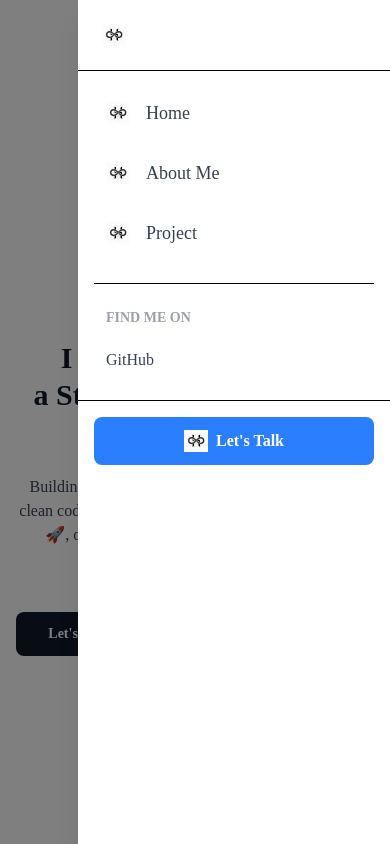
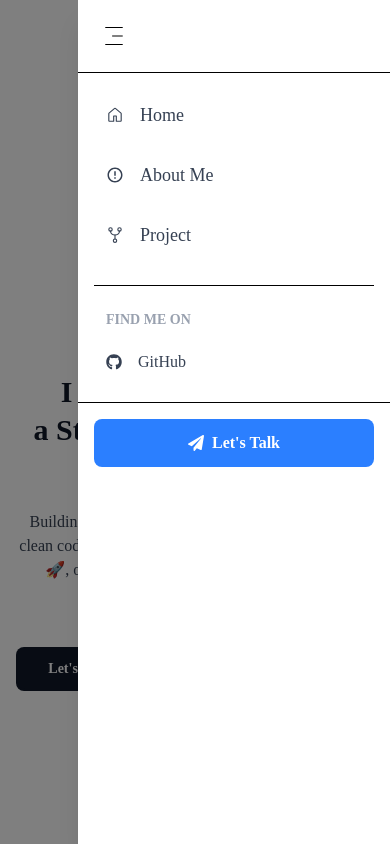
Before and after one commit to hanmeini/Hannmeini, a Next.js app: page / in a window 390 px wide. Both pictures are taken after a click on the button 350 px from the left and 36 px from the top of the page. Shown: the top 844 px of the page. Built offline with nearby package versions, Linux system fonts and the light colour scheme; no server answers; the database is empty; a web font is replaced by a local one.

Commit message:
update portofolio

```diff
--- a/components/Hero.jsx
+++ b/components/Hero.jsx
@@ -1,7 +1,8 @@
 "use client";
 import { motion } from 'framer-motion';
 import { FiArrowRight, FiDownloadCloud } from 'react-icons/fi';
-import Link from 'next/link'; // 1. Impor komponen Link
+import Link from 'next/link';
+import Image from 'next/image';
 
 /**
  * MODIFIED SHIMMER BORDER BUTTON
@@ -41,6 +42,7 @@ const ShimmerBorderButton = ({ children, primary = true }) => {
 export default function Hero() {
   return (
     <section id="home" className="min-h-screen w-full flex flex-col justify-center items-center text-center px-4 pt-24 pb-12">
+      <Image src='/logos/image.png' width={40} height={40} alt='logo' className='my-4'/>
       <motion.div
         initial={{ opacity: 0, y: -20 }}
         animate={{ opacity: 1, y: 0 }}
@@ -85,7 +87,7 @@ export default function Hero() {
             </ShimmerBorderButton>
         </Link>
 
-        <a href="/Resume Raihan.pdf" download>
+        <a href="/Resume Raihan-EN.pdf" download>
             <ShimmerBorderButton primary={false}>
               <span>My CV</span>
               <FiDownloadCloud />
--- a/components/Navbar.jsx
+++ b/components/Navbar.jsx
@@ -3,10 +3,14 @@ import Link from 'next/link'
 import Image from 'next/image'
 import { useRouter } from 'next/navigation';
 import React, { useState, useRef, useEffect } from "react";
+import { FaMenuAltRight } from 'react-icons/fa';
 import { motion, AnimatePresence } from "framer-motion";
-
-
-// Logo component now uses Image from next/image
+import { CiMenuFries } from "react-icons/ci";
+import { RiErrorWarningLine } from "react-icons/ri";
+import { GoHome } from "react-icons/go";
+import { IoGitNetworkOutline } from "react-icons/io5";
+import { FaPaperPlane } from "react-icons/fa";
+import { FaGithub } from "react-icons/fa";
 
 
 export default function Navbar() {
@@ -53,7 +57,9 @@ export default function Navbar() {
   return (
     <>
       <nav className="fixed top-0 w-full z-40 bg-white backdrop-blur-lg p-4">
-        <div className="flex items-center justify-end mx-auto md:mx-10 lg:mx-24 h-10 ">
+        <div className="flex items-center justify-end md:justify-between mx-auto md:mx-10 lg:mx-24 h-10 ">
+          <Image
+          src='/logos/image.png' width={40} height={40} alt='Logo' className='md:flex hidden'/>
           {/*  Navigasi Desktop */}
           <div className="hidden md:flex flex-auto justify-end items-center gap-14 text-sm font-medium text-[#2E2E2E]">
             <Link href="/" className="hover:text-blue-600 hover:-translate-y-1 transition-all duration-300 ease-in-out">Home</Link>
@@ -62,13 +68,7 @@ export default function Navbar() {
             <Link href="/#contact" className="hover:text-blue-600 hover:-translate-y-1 transition-all duration-300 ease-in-out">Contact</Link>
           </div>
           <button onClick={() => setMobileMenuOpen(true)} className="md:hidden p-2 -ml-2">
-            <Image
-              src="/logos/image.png"
-              alt="Menu"
-              width={32}
-              height={32}
-              className="object-contain"
-            />
+            <CiMenuFries size={24} />
           </button>
         </div>
       </nav>
@@ -92,13 +92,7 @@ export default function Navbar() {
             >
               <div className="flex justify-between items-center p-4 border-b">
                   <button onClick={() => setMobileMenuOpen(false)} className="p-2">
-                    <Image
-                      src="/logos/image.png"
-                      alt="Close"
-                      width={24}
-                      height={24}
-                      className="object-contain hover:rotate-90 transition-transform duration-300"
-                    />
+                    <CiMenuFries size={24} />
                   </button>
               </div>
               <motion.div
@@ -114,13 +108,8 @@ export default function Navbar() {
                             onClick={() => setMobileMenuOpen(false)}
                             className="flex items-center gap-4 p-3 rounded-lg text-lg font-medium text-gray-700 hover:bg-gray-100 transition-colors"
                             >
-                              <Image
-                                src="/logos/image.png"
-                                alt="Home"
-                                width={24}
-                                height={24}
-                                className="object-contain"
-                              /> Home
+                              <GoHome />
+                               Home
                           </Link>
                       </motion.div>
                       <motion.div variants={itemVariants}>
@@ -129,13 +118,8 @@ export default function Navbar() {
                             onClick={() => setMobileMenuOpen(false)}
                             className="flex items-center gap-4 p-3 rounded-lg text-lg font-medium text-gray-700 hover:bg-gray-100 transition-colors"
                             >
-                              <Image
-                                src="/logos/image.png"
-                                alt="About"
-                                width={24}
-                                height={24}
-                                className="object-contain"
-                              /> About Me
+                              <RiErrorWarningLine />
+                               About Me
                           </Link>
                       </motion.div>
                       <motion.div variants={itemVariants}>
@@ -144,13 +128,8 @@ export default function Navbar() {
                             onClick={() => setMobileMenuOpen(false)}
                             className="flex items-center gap-4 p-3 rounded-lg text-lg font-medium text-gray-700 hover:bg-gray-100 transition-colors"
                             >
-                              <Image
-                                src="/logos/image.png"
-                                alt="Projects"
-                                width={24}
-                                height={24}
-                                className="object-contain"
-                              /> Project
+                              <IoGitNetworkOutline />
+                               Project
                           </Link>
                       </motion.div>
                   </nav>
@@ -158,7 +137,8 @@ export default function Navbar() {
                   <hr className="my-6" />
                   <div className="space-y-2">
                       <motion.p variants={itemVariants} className="px-3 text-sm font-semibold text-gray-400">FIND ME ON</motion.p>
-                      <motion.a variants={itemVariants} href="https://github.com/hanmeini" target="_blank" className="flex items-center gap-4 p-3 rounded-lg text-base font-medium text-gray-700 hover:bg-gray-100 transition-colors">
+                      <motion.a variants={itemVariants} href="https://github.com/hanmeini" target="_blank" className="flex row items-center gap-4 p-3 rounded-lg text-base font-medium text-gray-700 hover:bg-gray-100 transition-colors">
+                      <FaGithub />
                           GitHub
                       </motion.a>
                   </div>
@@ -173,13 +153,7 @@ export default function Navbar() {
                     onClick={() => setMobileMenuOpen(false)}
                     className="w-full flex items-center justify-center gap-2 bg-blue-500 text-white font-bold py-3 px-4 rounded-lg hover:bg-blue-600 transition-colors"
                     >
-                      <Image
-                        src="/logos/image.png"
-                        alt="Contact"
-                        width={24}
-                        height={24}
-                        className="object-contain"
-                      />
+                      <FaPaperPlane />
                       Let's Talk
                   </Link>
               </motion.div>
```
Also changed, not shown: 1 other file (tests, documents, lock files or other folders).
